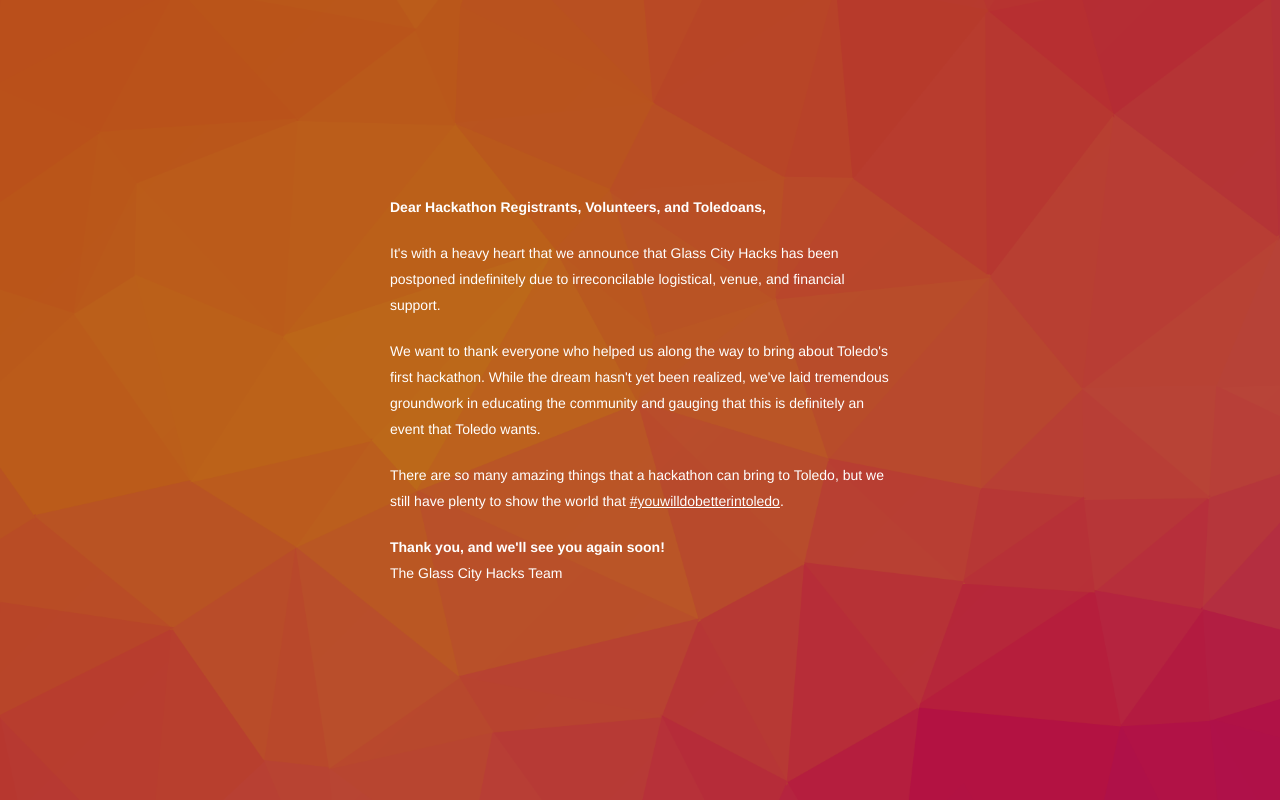
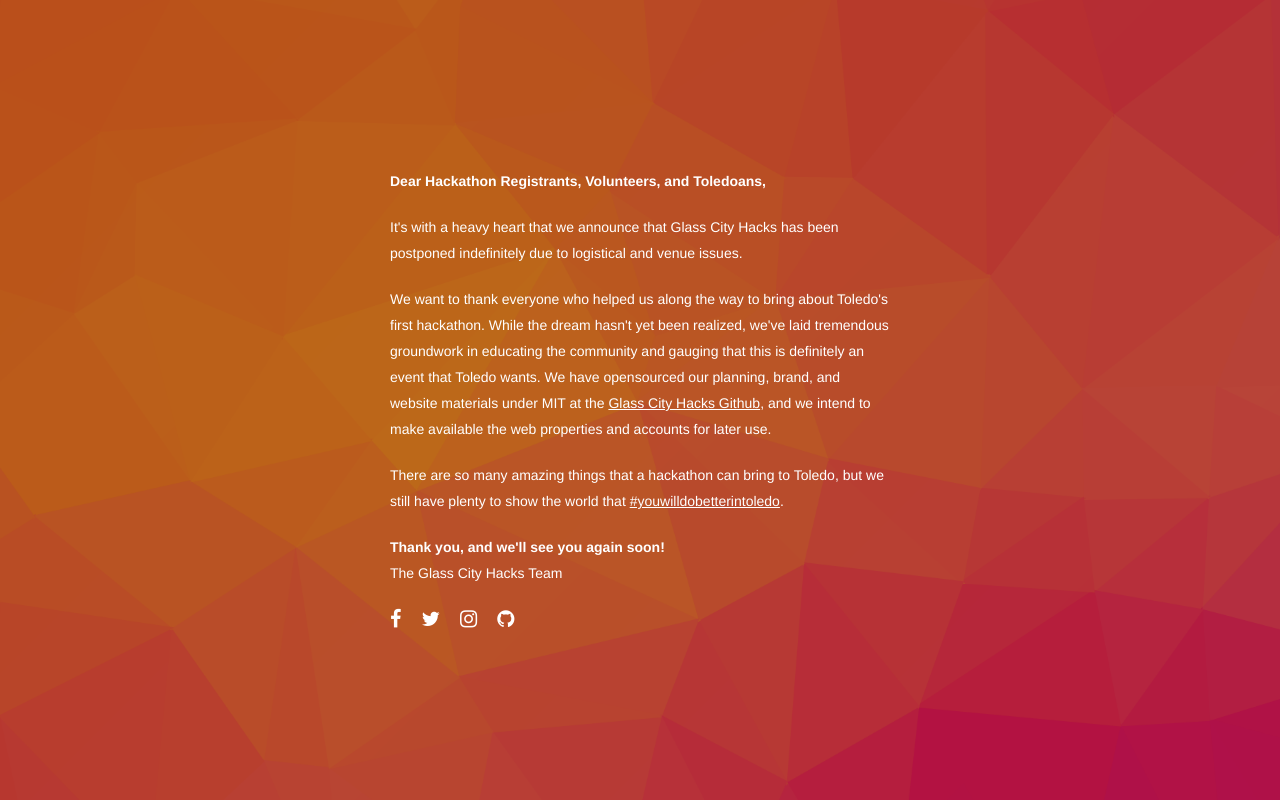
Before and after one commit to glasscityhacks/glasscityhacks.github.io, a website: page public/postponed.html in a window 1280 px wide. Drawn offline with Linux system fonts and the light colour scheme.

Commit message:
Updated postponed letter.

```diff
--- a/public/postponed.html
+++ b/public/postponed.html
@@ -73,12 +73,14 @@
 				<p><strong>Dear Hackathon Registrants, Volunteers, and Toledoans,</strong></p>
 				<p>
 					It's with a heavy heart that we announce that Glass City Hacks has been postponed indefinitely due to
-					irreconcilable logistical, venue, and financial support.
+					logistical and venue issues.
 				</p>
 				<p>
 					We want to thank everyone who helped us along the way to bring about Toledo's first hackathon. While
 					the dream hasn't yet been realized, we've laid tremendous groundwork in educating the community and gauging
-					that this is definitely an event that Toledo wants.
+					that this is definitely an event that Toledo wants. We have opensourced our planning, brand, and website
+					materials under MIT at the <a href="https://github.com/glasscityhacks">Glass City Hacks Github</a>, and we
+					intend to make available the web properties and accounts for later use.
 				</p>
 				<p>
 					There are so many amazing things that a hackathon can bring to Toledo, but we still have plenty to
@@ -88,6 +90,20 @@
 					<strong>Thank you, and we'll see you again soon!</strong><br />
 					The Glass City Hacks Team
 				</p>
+				<ul class="social-media">
+					<li>
+						<a class="fa fa-facebook" href="https://facebook.com/glasscityhacks" title="Glass City Hacks Facebook"></a>
+					</li>
+					<li>
+						<a class="fa fa-twitter" href="https://twitter.com/glasscityhacks" title="Glass City Hacks Twitter"></a>
+					</li>
+					<li>
+						<a class="fa fa-instagram" href="https://instagram.com/glasscityhacks" title="Glass City Hacks Instagram"></a>
+					</li>
+					<li>
+						<a class="fa fa-github" href="https://github.com/glasscityhacks" title="Glass City Hacks Github"></a>
+					</li>
+				</ul>
 			</div>
 		</div>
 	</body>
--- a/src/scss/blocks/social-media.scss
+++ b/src/scss/blocks/social-media.scss
@@ -11,7 +11,9 @@
 .social-media > li {
 	margin-right: 2rem;
 }
-
+.social-media > li > a {
+	text-decoration: none;
+}
 .hero .social-media {
 	-webkit-justify-content: center;
 	justify-content: center;
```
Also changed, not shown: src/views/postponed/postponed.html (+17 -1 lines), public/css/glasscityhacks.min.css, 1 other file.
